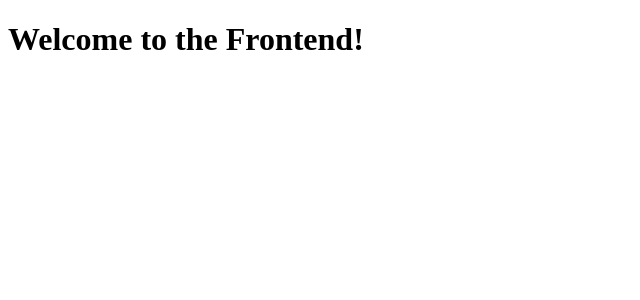
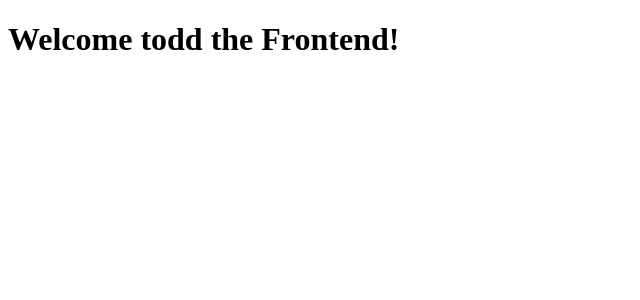
Before and after one commit to Mohit44790/AmazonCloneE-commerce, a React app in the folder frontend/: page / in a window 1280 px wide. Shown: the top 300 px of the page, without its empty margins (0-640 px from the left). Built offline with nearby package versions, Linux system fonts and the light colour scheme; the HTML template or start-up script is replaced by a standard one.

Commit message:
Initial commit

```diff
--- a/frontend/src/App.jsx
+++ b/frontend/src/App.jsx
@@ -7,7 +7,7 @@ function App() {
 
   return (
     <>
-    <h1>Welcome to the Frontend!</h1>
+    <h1>Welcome todd the Frontend!</h1>
     </>
   )
 }
```
